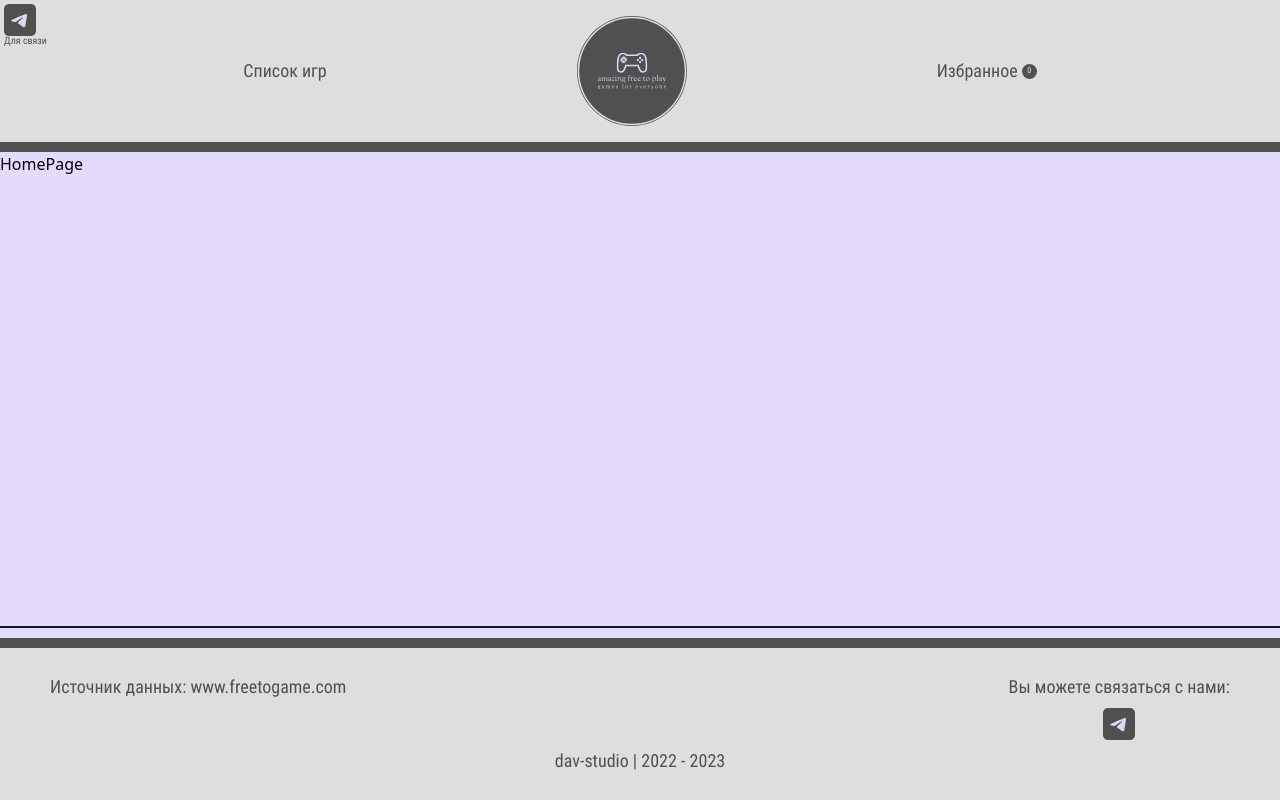
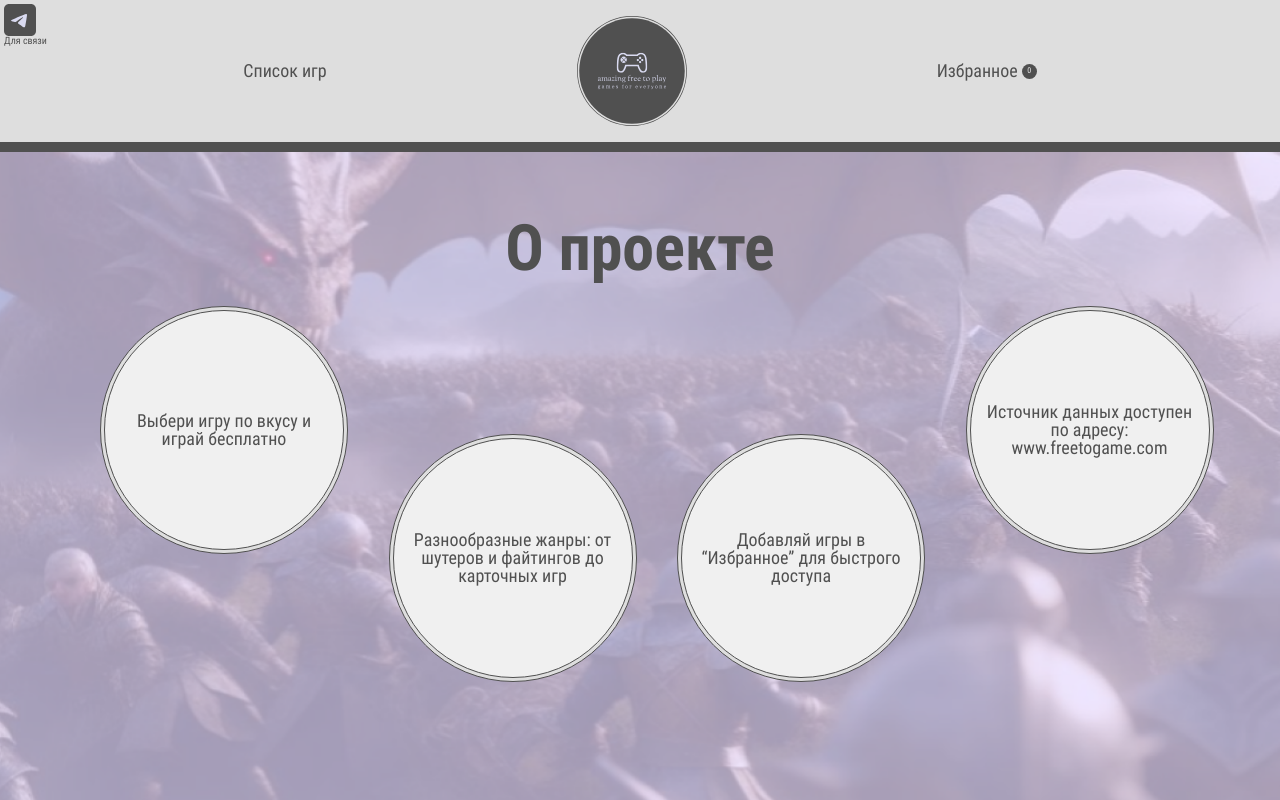
Before and after one commit to AntonDzyubenkoGit/GamesFTP, a React (Vite) app: page / in a window 1280 px wide. Shown: the top 800 px of the page. Built offline with nearby package versions, Linux system fonts and the light colour scheme; a web font is replaced by a local one.

Commit message:
Добавлены секция AboutProject и компонент Decor

```diff
--- a/src/assets/index.jsx
+++ b/src/assets/index.jsx
@@ -1,5 +1,6 @@
-import heroBg from './images/heroBg.png';
+import aboutBg from './images/aboutBg.png';
 import logo from './images/logo.svg';
 import telegram from './images/telegram.svg';
+import controller from './images/controller.svg';
 
-export { heroBg, logo, telegram };
+export { aboutBg, logo, telegram, controller };
--- /dev/null
+++ b/src/components/AdoutProject.jsx
@@ -0,0 +1,54 @@
+import React from 'react';
+import { aboutItems } from '../constants/constants';
+import Decor from './Decor';
+
+const AdoutProject = () => {
+  const classLi =
+    'relative max-lg:justify-self-center text-sm lg:text-base text-center before:absolute before: before:w-[248px] before:h-[248px] before:rounded-full before:border before:border-primary before:bg-background-hf before:inset-0';
+  const classSpan =
+    'w-[240px] h-[240px] flex items-center justify-center bg-light rounded-full border border-primary relative  inset-1 px-[10px]';
+
+  return (
+    <div
+      className="
+        bg-hero bg-no-repeat bg-center bg-cover
+      text-primary font-regular "
+    >
+      <h1
+        className="
+          text-center font-bold text-lg md:text-xl
+          pt-[30px] md:pt-[65px]"
+      >
+        О проекте
+      </h1>
+      <ul
+        className="
+            max-container pt-[25px] px-4
+            max-lg:pb-[30px]  gap-x-2 gap-y-4
+            grid sm:grid-cols-2 lg:grid-cols-4
+            grid-rows-2 xl:gap-x-[74px]
+            lg:px-[30px] xl:px-[100px]
+            "
+      >
+        {aboutItems.map((item, index) => {
+          if (index === 1 || index === 2) {
+            return (
+              <li key={item.id} className={`${classLi} lg:row-span-2 lg:self-center`}>
+                <span className={classSpan}>{item.text}</span>
+              </li>
+            );
+          } else {
+            return (
+              <li className={`${classLi}`} key={item.id}>
+                <span className={classSpan}>{item.text}</span>
+              </li>
+            );
+          }
+        })}
+      </ul>
+      <Decor />
+    </div>
+  );
+};
+
+export default AdoutProject;
--- /dev/null
+++ b/src/components/Decor.jsx
@@ -0,0 +1,7 @@
+import React from 'react';
+
+const Decor = () => {
+  return <div className="h-[20px] w-full bg-primary bg-controller bg-repeat-x bg-center"></div>;
+};
+
+export default Decor;
--- a/src/components/Header.jsx
+++ b/src/components/Header.jsx
@@ -11,7 +11,7 @@ const Header = () => {
       className="
         bg-background-hf text-primary text-sm
         font-regular sticky top-0 lg:text-base
-        border-b-[10px] border-primary"
+        border-b-[10px] border-primary z-50"
     >
       <a
         className="absolute max-lg:hidden lg:top-1 lg:left-1 "
--- a/src/components/Layout.jsx
+++ b/src/components/Layout.jsx
@@ -7,7 +7,7 @@ const Layout = () => {
   return (
     <>
       <Header />
-      <main className="bg-background border-b-2 border-slate-900">
+      <main className="bg-background">
         <Outlet />
       </main>
       <Footer />
--- /dev/null
+++ b/src/constants/constants.jsx
@@ -0,0 +1,6 @@
+export const aboutItems = [
+  { id: 1, text: 'Выбери игру по вкусу и играй бесплатно' },
+  { id: 2, text: 'Разнообразные жанры: от шутеров и файтингов до карточных игр' },
+  { id: 3, text: 'Добавляй игры в “Избранное” для быстрого доступа' },
+  { id: 4, text: 'Источник данных доступен по адресу: www.freetogame.com' },
+];
--- a/src/pages/HomePage.jsx
+++ b/src/pages/HomePage.jsx
@@ -1,7 +1,14 @@
 import React from 'react';
+import AdoutProject from '../components/AdoutProject';
+import Decor from '../components/Decor';
 
 const HomePage = () => {
-  return <div>HomePage</div>;
+  return (
+    <div>
+      <AdoutProject />
+      <Decor />
+    </div>
+  );
 };
 
 export default HomePage;
--- a/tailwind.config.js
+++ b/tailwind.config.js
@@ -29,7 +29,8 @@ export default {
         button: '0px 4px 4px #505050',
       },
       backgroundImage: {
-        hero: 'url("assets/images/heroBg.png")',
+        hero: 'url("assets/images/aboutBg.png")',
+        controller: 'url("assets/images/controller.svg")',
       },
     },
   },
```
Also changed, not shown: src/assets/images/aboutBg.png (renamed from src/assets/images/heroBg.png), src/assets/images/controller.svg (added).
